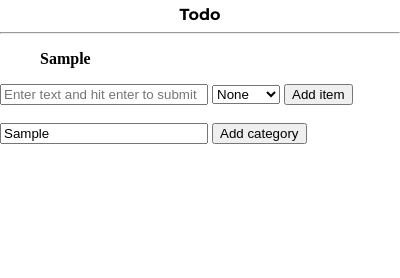
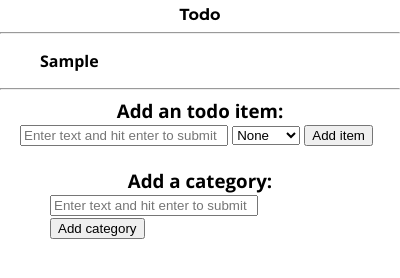
Before and after one commit to stickyPiston/todo, an Electron app: page src/index.html in a window 400 px wide. Both pictures are taken after typing "Sample" into the empty fields and a click on the input "Add category". Drawn offline with Linux system fonts and the light colour scheme; no server answers.

Commit message:
Changed the styles and fixed some bugs
Added Open Sans as the main font as opposed to the times roman font. Also added headings to the forms.
Fixed the bug that the categories were not appending correctly.

```diff
--- /dev/null
+++ b/assets/css/Open Sans.css
@@ -0,0 +1,25 @@
+@font-face {
+  font-family: "Open Sans";
+  src: url("../fonts/Open_Sans/OpenSans-Regular.ttf") format("truetype");
+  font-weight: normal;
+}
+
+@font-face {
+  font-family: "Open Sans";
+  src: url("../fonts/Open_Sans/OpenSans-Bold.ttf") format("truetype");
+  font-weight: bold;
+}
+
+@font-face {
+  font-family: "Open Sans";
+  src: url("../fonts/Open_Sans/OpenSans-BoldItalic.ttf") format("truetype");
+  font-style: italic;
+  font-weight: bold;
+}
+
+@font-face {
+  font-family: "Open Sans";
+  src: url("../fonts/Open_Sans/OpenSans-Italic.ttf") format("truetype");
+  font-weight: normal;
+  font-style: italic;
+}
--- a/assets/css/styles.css
+++ b/assets/css/styles.css
@@ -1,15 +1,17 @@
 /* General styles */
+@import url("Open\ Sans.css");
+
+@font-face {
+    font-family: "Montserrat";
+    src: url("../fonts/Montserrat-Bold.otf") format('opentype');
+}
 
 html, body {
   margin: 0;
   height: 100%;
   width: 100%;
   overflow: hidden;
-}
-
-@font-face {
-    font-family: "Montserrat";
-    src: url("../fonts/Montserrat-Bold.otf") format('opentype');
+  font-family: "Open Sans", sans-serif;
 }
 
 p {
@@ -54,10 +56,21 @@ ul > li > button.delete {
 
 /* Add input styles */
 
-form {
+h3 {
+  margin: 0;
+  text-align: center
+}
+
+form#createItem {
   display: block;
   margin: 0 auto;
-  width: 400px;
+  width: 360px;
+}
+
+form#createCategory {
+  display: block;
+  margin: 0 auto;
+  width: 300px;
 }
 
 form > input[type="text"] {
--- a/main.js
+++ b/main.js
@@ -67,7 +67,7 @@ function createWindow () {
   })
 
   ipcMain.on('heightChanged', (_event, arg) => {
-    win.setSize(win.getSize()[0], arg + 30, true)
+    win.setSize(win.getSize()[0], arg + 100, true)
   })
 }
 
--- a/src/index.html
+++ b/src/index.html
@@ -18,12 +18,16 @@
 
     </ul>
 
+    <hr>
+
+    <h3>Add an todo item:</h3>
     <form id="createItem">
         <input placeholder="Enter text and hit enter to submit" id="inputItem" type="text">
         <select id="category"><!-- Content added by JS --></select>
         <input type="submit" id="addItem" value="Add item">
     </form>
     <br>
+    <h3>Add a category:</h3>
     <form id="createCategory">
         <input placeholder="Enter text and hit enter to submit" id="inputCategory" type="text">
         <input type="submit" id="addItem" value="Add category">
--- a/src/index.js
+++ b/src/index.js
@@ -77,7 +77,14 @@ function createCategory (name) {
 
   list.appendChild(newListNode)
 
-  categories.push(name)
+  var notFound = true
+  categories.forEach(element => {
+    if (element === name) {
+      notFound = false
+    }
+  })
+
+  if (notFound) categories.push(name)
 
   listCategories()
 }
@@ -142,8 +149,7 @@ function EmptyList () {
 
 function listCategories () {
   var select = document.querySelector('select')
-  var htmlCode
-  htmlCode += '<option value="None">None</option>'
+  var htmlCode = '<option value="None">None</option>'
   categories.forEach(element => {
     htmlCode += '<option value="' + element + '">' + element + '</option>'
   })
@@ -163,7 +169,7 @@ document.getElementById('createItem').addEventListener('submit', e => {
   ListSave()
 
   // Convert input value to html and add it to the list
-  createItem(input.value, false, false, selectValue)
+  createItem(input.value, false, false, selectValue === 'None' ? false : selectValue)
 
   // Update height
   ipcRenderer.send('heightChanged', getDocumentHeight())
@@ -178,11 +184,15 @@ document.getElementById('createItem').addEventListener('submit', e => {
 document.getElementById('createCategory').addEventListener('submit', e => {
   e.preventDefault()
 
-  var inputValue = document.getElementById('inputCategory').value
+  var categoryInput = document.getElementById('inputCategory')
+
+  var inputValue = categoryInput.value
 
   createCategory(inputValue)
 
   SaveList()
+
+  categoryInput.value = ''
 })
 
 ListSave()
```
Also changed, not shown: assets/fonts/Open_Sans/OpenSans-Bold.ttf (added), assets/fonts/Open_Sans/OpenSans-BoldItalic.ttf (added), assets/fonts/Open_Sans/OpenSans-Italic.ttf (added), assets/fonts/Open_Sans/OpenSans-Regular.ttf (added).
